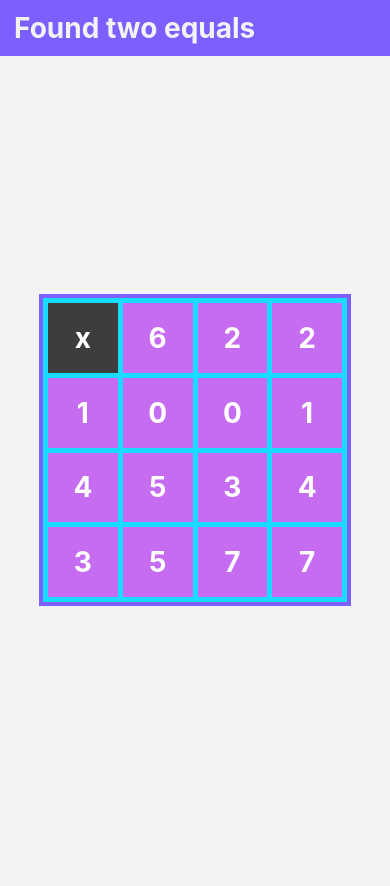
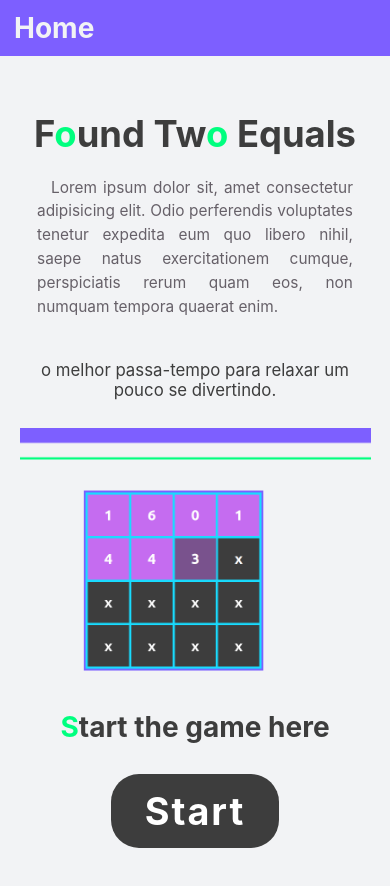
Before and after one commit to marcos-dev-web/game-with-javascript, a plain HTML site: page index.html in a window 390 px wide. Before the commit the page ends 844 px from the top, so only its background shows below. Drawn offline with Linux system fonts and the light colour scheme.

Commit message:
implemented page home

```diff
--- a/index.html
+++ b/index.html
@@ -1,20 +1,45 @@
 <!DOCTYPE html>
 <html lang="en">
   <head>
-  <meta charset="UTF-8">
-  <meta name="viewport" content="width=device-width, initial-scale=1.0">
-  <title>Game</title>
-  <link rel="stylesheet" href="./src/css/reset.css">
-  <link rel="stylesheet" href="./src/css/main.css">
+    <meta charset="UTF-8" />
+    <meta http-equiv="X-UA-Compatible" content="IE=edge" />
+    <meta name="viewport" content="width=device-width, initial-scale=1.0" />
+    <title>Home</title>
+    <link rel="stylesheet" href="./src/css/reset.css" />
+    <link rel="stylesheet" href="./src/css/main.css" />
+    <link rel="stylesheet" href="./src/css/home.css" />
   </head>
   <body>
     <header class="header">
-    <h1 class="logo">Found two equals</h1>
+      <h1 class="logo">Home</h1>
     </header>
-  <main class="game">
-    <section class="game_board">
+    <main class="body">
+      <section class="text">
+        <h1 class="title_game">F<span>o</span>und Tw<span>o</span> Equals</h1>
+        <p class="text_game">
+          Lorem ipsum dolor sit, amet consectetur adipisicing elit. Odio
+          perferendis voluptates tenetur expedita eum quo libero nihil, saepe
+          natus exercitationem cumque, perspiciatis rerum quam eos, non numquam
+          tempora quaerat enim.
+        </p>
+      </section>
+      <section class="init_game">
+        <p class="desc">o melhor passa-tempo para relaxar um pouco se divertindo.</p>
+
+        <div class="img_container">
+          <span class="close">
+            <span></span>
+            <span></span>
+          </span>
+          <img src="./src/assets/img/game_photo.png" alt="foto do jogo" class="img_game">
+        </div>
+
+        <h2 class="title">start the game here</h2>
+        <div class="buttons" onclick="window.location.replace('game.html');">
+          <button class="start">Start</button>
+        </div>
       </section>
     </main>
-  <script type="module" src="./src/js/main.js"></script>
+    <script src="./src/js/page/main.js"></script>
   </body>
 </html>
--- /dev/null
+++ b/src/css/home.css
@@ -0,0 +1,165 @@
+.body {
+  padding: 70px 0;
+  display: flex;
+  flex-direction: column;
+  width: min(90vw, 900px);
+  margin: auto;
+}
+
+.text {
+  margin-top: 3rem;
+  display: flex;
+  flex-direction: column;
+}
+
+.title_game {
+  font-size: 2.6rem;
+  padding-bottom: 1.4rem;
+}
+
+.title_game span {
+  color: springgreen;
+}
+
+.text_game {
+  font-size: 1.1rem;
+  width: 90%;
+  text-align: justify;
+  line-height: 1.7rem;
+  text-indent: 1rem;
+  color: rgb(102, 96, 104);
+}
+
+.init_game {
+  margin-top: 3rem;
+  display: flex;
+  flex-direction: column;
+}
+
+.title {
+  font-size: 2rem;
+  text-transform: lowercase;
+}
+
+.title::first-letter {
+  text-transform: uppercase;
+  color: springgreen;
+}
+
+.desc::before {
+  content: "[-]";
+  color: var(--grey-dark);
+  padding: 0.3rem;
+  padding-top: 0.1rem;
+  margin-right: 10px;
+  text-align: center;
+  line-height: 1.5rem;
+  font-size: 1.2rem;
+  border-radius: 3px;
+  font-weight: bold;
+  background: var(--soft-white);
+}
+
+.desc {
+  font-size: 1.2rem;
+  padding-bottom: 2rem;
+}
+
+.img_game {
+  width: 100%;
+  cursor: pointer;
+  transition: 100ms;
+  max-width: 700px;
+}
+
+.start {
+  width: 12rem;
+  font-size: 2.7em;
+  padding: 1rem 0.5rem;
+  color: white;
+  font-weight: bold;
+  background: var(--grey-dark);
+  border-radius: 2rem;
+  letter-spacing: 2px;
+  margin-top: 30px;
+  transition: 150ms;
+  cursor: pointer;
+}
+
+.start:hover {
+  background: springgreen;
+  color: white;
+  box-shadow: 0px 0px 5px 2px rgba(0, 0, 0, 0.2);
+}
+
+.close {
+  display: none;
+  position: fixed;
+  z-index: 1000;
+}
+
+.close span {
+  display: block;
+  width: 30px;
+  height: 5px;
+  border-radius: 3px;
+  background: white;
+  cursor: pointer;
+}
+
+.close span:nth-child(1) {
+  transform: rotateZ(45deg) translateX(12%);
+}
+
+.close span:nth-child(2) {
+  transform: rotateZ(-45deg) translateX(12%);
+}
+
+.show_button_close {
+  display: block;
+  right: 2rem;
+  top: 2rem;
+}
+
+.show_container_image {
+  position: fixed;
+  top: 0;
+  left: 0;
+  bottom: 0;
+  right: 0;
+  background: rgba(0, 0, 0, 0.4);
+  z-index: 699;
+}
+
+.show_image {
+  position: absolute;
+  top: 50%;
+  left: 50%;
+  transform: translate(-50%, -50%);
+  z-index: 700;
+}
+
+@media screen and (max-width: 680px) {
+  .body {
+    align-items: center;
+  }
+  .text {
+    align-items: center;
+  }
+  .init_game {
+    align-items: center;
+  }
+}
+
+@media screen and (max-width: 550px) {
+  .desc::before {
+    display: none;
+  }
+
+  .title,
+  .desc,
+  .title_game {
+    text-align: center;
+  }
+
+}
--- a/src/css/main.css
+++ b/src/css/main.css
@@ -17,61 +17,3 @@
   text-align: left;
   font-size: 2rem;
 }
-
-.game {
-  width: 100%;
-  min-height: calc(420px + 4rem);
-  height: 100vh;
-  display: flex;
-  align-items: center;
-  padding-bottom: 2rem;
-}
-
-.game_board {
-  position: relative;
-  top: 4rem;
-  margin: 0 auto;
-  margin-bottom: 2rem;
-  z-index: 2;
-  background: #18dcff;
-  width: min(400px, 80vw);
-  height: min(400px, 80vw);
-  display: grid;
-  grid-template-columns: 1fr 1fr 1fr 1fr;
-  grid-template-rows: 1fr 1fr 1fr 1fr;
-  grid-gap: 5px;
-  padding: 5px;
-  border: 4px solid var(--purple2);
-}
-
-@keyframes rotate {
-  to {
-    transform: rotateZ(180deg);
-  }
-}
-
-.game_cube {
-  display: flex;
-  align-items: center;
-  justify-content: center;
-  background-color: var(--grey-dark);
-  cursor: pointer;
-  transition: all 150ms linear;
-  color: white;
-  animation-name: rotate;
-  animation-duration: 1s;
-  animation-delay: 100ms;
-}
-
-.game_cube:hover {
-  border: 1px solid white;
-  color: springgreen;
-  z-index: 3;
-  transform: scale(1.2) !important;
-}
-
-.value_cube {
-  font-size: 2rem;
-  color: inherit;
-  pointer-events: none;
-}
--- a/src/css/reset.css
+++ b/src/css/reset.css
@@ -4,6 +4,7 @@
   --purple1: #7158e2;
   --purple2: #7d5fff;
   --grey-dark: #3d3d3d;
+  --soft-white: #dcdde1;
 }
 
 *{
--- a/src/js/functions.js
+++ b/src/js/game/functions.js
@@ -57,3 +57,44 @@ export function accept(firstClick, secondClick) {
     cursor: not-allowed;
   `;
 }
+
+export function animation(Actions, elements, matriz) {
+  let interval;
+  let i =  0;
+  let x = 0;
+  let y = 0;
+
+  const action = new Actions(matriz);
+  interval = setInterval(() => {
+    let el = elements[i];
+    el.style = 'pointer-events: none;'
+
+    action.mark(el, el.children[0], [x, y], '#c56cf0');
+    y = y < 3 ? ++y : 0;
+    x = y == 0 ? ++x : x;
+    if (i == 15) {
+      clearInterval(interval);
+    }
+    i++;
+  }, 200);
+}
+
+export function resetAnimation(Actions, elements, matriz) {
+  let interval;
+  let i =  0;
+  let x = 0;
+  let y = 0;
+
+  const action = new Actions(matriz);
+  interval = setInterval(() => {
+    let el = elements[i];
+
+    action.reset(el, el.children[0])
+    y = y < 3 ? ++y : 0;
+    x = y == 0 ? ++x : x;
+    if (i == 15) {
+      clearInterval(interval);
+    }
+    i++;
+  }, 200);
+}
--- a/src/js/main.js
+++ b/src/js/game/main.js
@@ -1,5 +1,5 @@
 import Cube from './Cube.js';
-import { randomTwoNumbers } from './functions.js';
+import { randomTwoNumbers, animation, resetAnimation } from './functions.js';
 import { event } from './listener.js';
 import Actions from './Actions.js';
 
@@ -10,64 +10,22 @@ window.onload = () => {
   }, 500);
 };
 
-function animation(elements, matriz) {
-  let interval;
-  let i =  0;
-  let x = 0;
-  let y = 0;
+function run() {
 
-  const action = new Actions(matriz);
-  interval = setInterval(() => {
-    let el = elements[i];
-    el.style = 'pointer-events: none;'
+  const gameBoard = document.querySelector(".game_board");
+  let countCorrect = 0;
 
-    action.mark(el, el.children[0], [x, y], '#c56cf0');
-    y = y < 3 ? ++y : 0;
-    x = y == 0 ? ++x : x;
-    if (i == 15) {
-      clearInterval(interval);
-    }
-    i++;
-  }, 200);
-}
-
-function resetAnimation(elements, matriz) {
-  let interval;
-  let i =  0;
-  let x = 0;
-  let y = 0;
-
-  const action = new Actions(matriz);
-  interval = setInterval(() => {
-    let el = elements[i];
-
-    action.reset(el, el.children[0])
-    y = y < 3 ? ++y : 0;
-    x = y == 0 ? ++x : x;
-    if (i == 15) {
-      clearInterval(interval);
-    }
-    i++;
-  }, 200);
-}
-
-function run() {
-  const gameBoard = document.querySelector(".game_board");
-  gameBoard.innerHTML = "";
-
-  var matriz = [
+  const matriz = [
     [null, null, null, null],
     [null, null, null, null],
     [null, null, null, null],
     [null, null, null, null],
   ];
 
-  var countCorrect = 0;
+  const numbersArray = randomTwoNumbers(16);
 
-  const numbersArray = randomTwoNumbers(16);
-  var x = 0;
-  var y = 0;
-
+  let x = 0;
+  let y = 0;
 
   for (let i = 0; i < numbersArray.length; i++) {
     matriz[x][y] = numbersArray[i];
@@ -92,14 +50,15 @@ function run() {
 
     y = y < 3 ? ++y : 0;
     x = y == 0 ? ++x : x;
-  } // for
+  }
 
   let timer;
   setTimeout(() => {
     var elements = [...document.querySelectorAll('.game_cube').values()];
-    animation(elements, matriz);
+    animation(Actions, elements, matriz);
     timer = setTimeout(() => {
-      resetAnimation(elements, matriz);
+      resetAnimation(Actions, elements, matriz);
+      clearTimeout(timer);
     }, 200 * 16);
   }, 1000)
 
--- /dev/null
+++ b/src/js/page/main.js
@@ -0,0 +1,17 @@
+const img = document.querySelector(".img_game");
+const containerImg = document.querySelector(".img_container");
+const buttonClose = document.querySelector(".close");
+
+let opened = false;
+
+const image = {
+  changeState() {
+    containerImg.classList.toggle("show_container_image");
+    img.classList.toggle("show_image");
+    buttonClose.classList.toggle("show_button_close");
+    opened = !opened;
+  },
+};
+
+buttonClose.addEventListener("click", image.changeState);
+img.addEventListener("click", image.changeState);
```
Also changed, not shown: game.html (added, +28 -0 lines), src/css/game.css (added, +61 -0 lines), src/css/progress.css (added, +47 -0 lines), src/assets/img/game_photo.png (added), src/js/game/Actions.js (renamed from src/js/Actions.js), src/js/game/Cube.js (renamed from src/js/Cube.js), src/js/game/listener.js (renamed from src/js/listener.js). Lines whose indentation alone changed are shown as unchanged.
